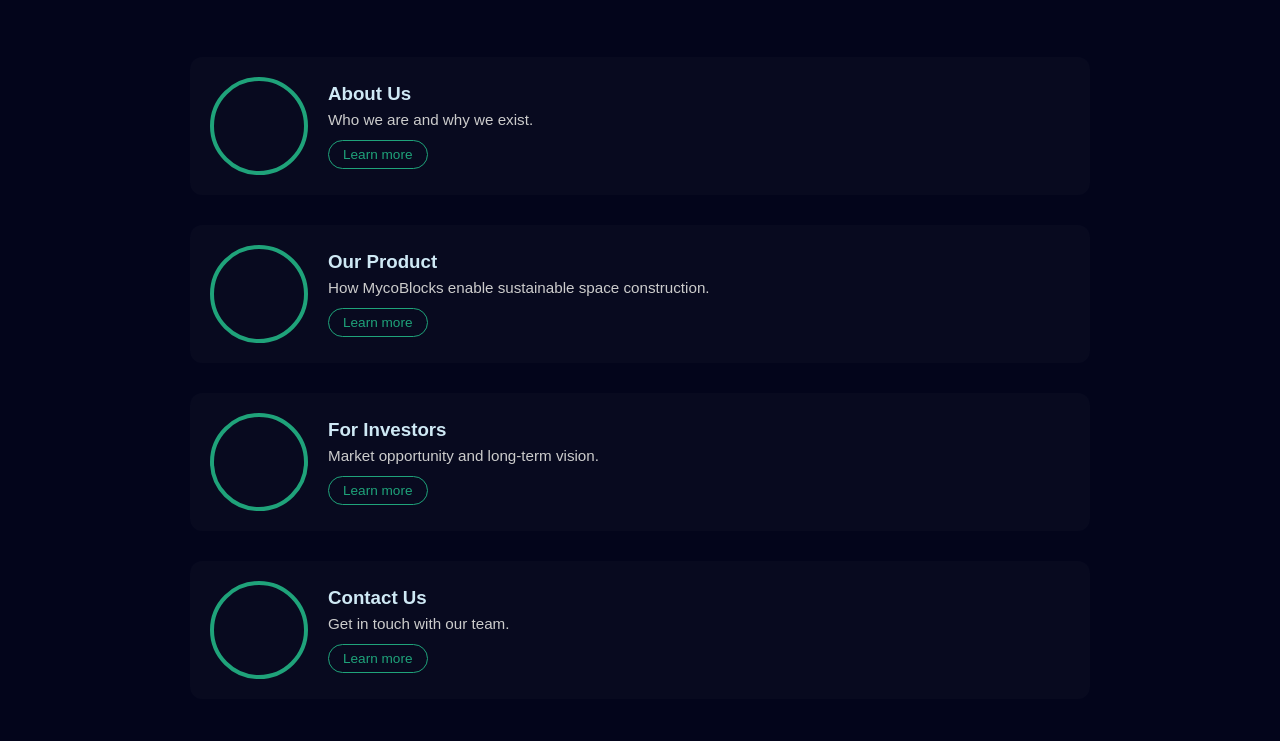
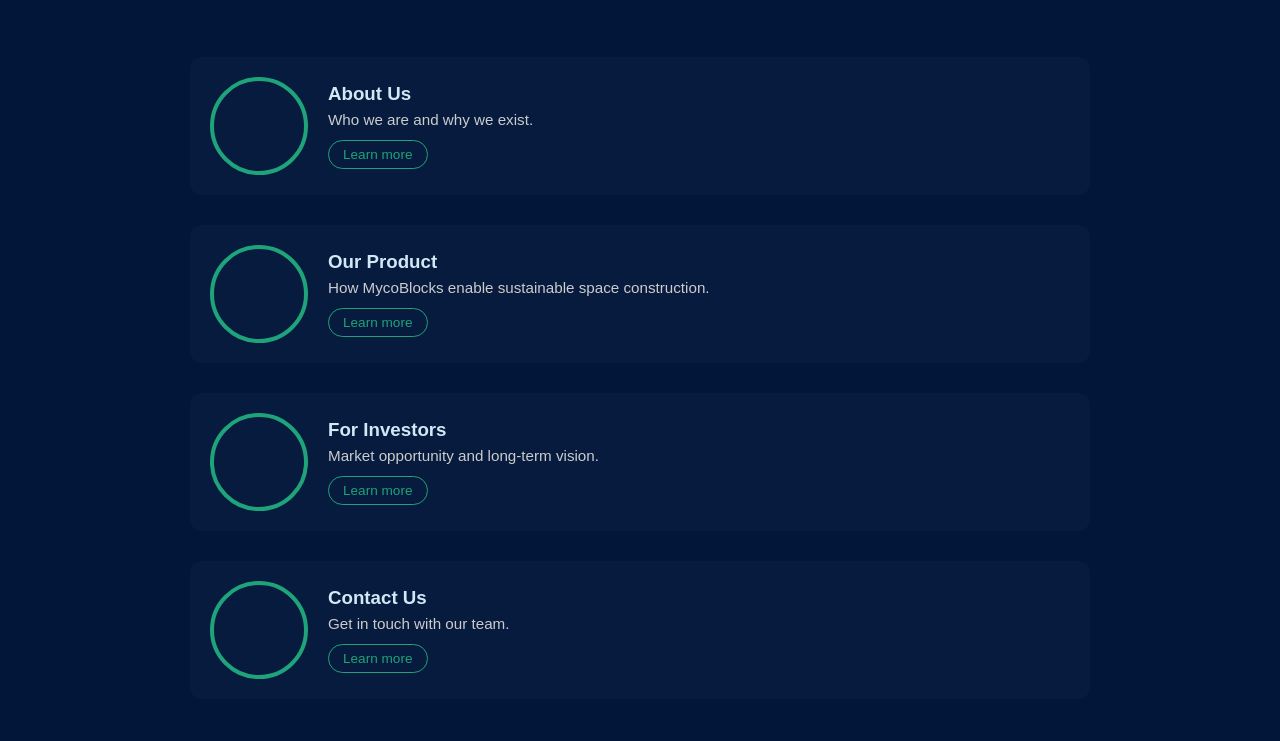
Before and after one commit to mycogalactica/mycogalactica.github.io, a plain HTML site: page index.html in a window 1280 px wide. Shown: the part 297-1038 px from the top of the page. Drawn offline with Linux system fonts and the light colour scheme.

Commit message:
Update style.css

```diff
--- a/style.css
+++ b/style.css
@@ -1,5 +1,5 @@
 :root {
-  --ink-black:#03051b;
+  --ink-black:#011639;
   --emerald:#1fa37a;
   --navy:#0b1c2d;
   --sky:#cfe9f5;
```
